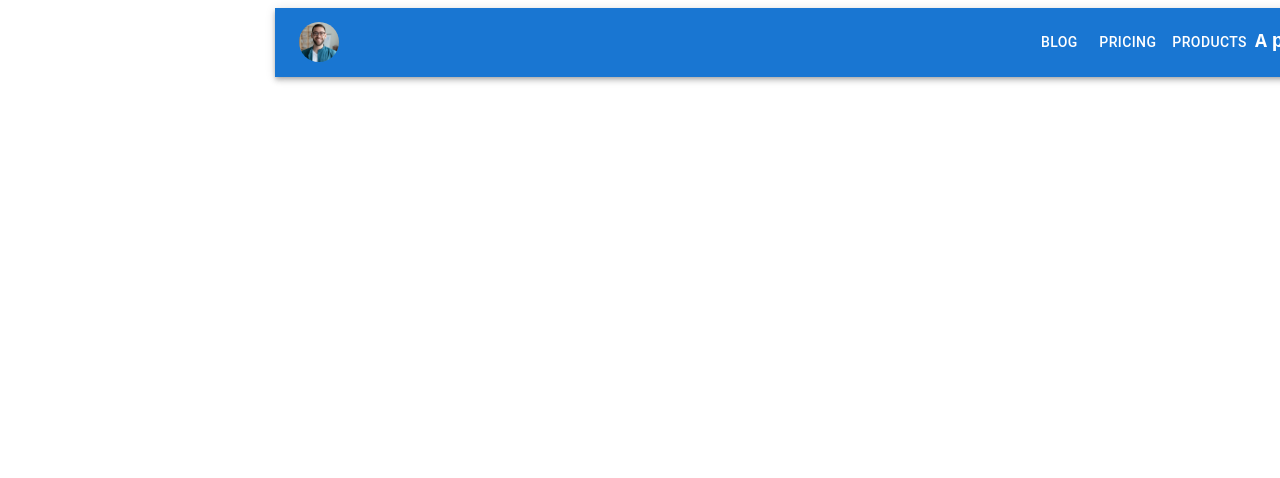
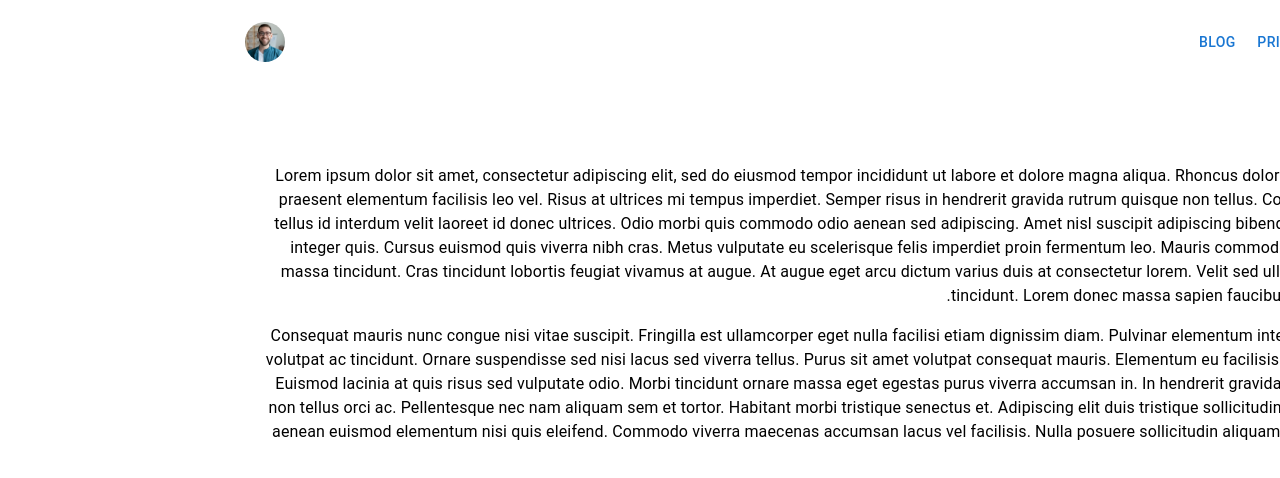
Before and after one commit to fattah-behmadi/UserProfile, a React (Create React App) app: page / in a window 1280 px wide. Shown: the top 478 px of the page. Built offline with nearby package versions, Linux system fonts and the light colour scheme.

Commit message:
complete Structure

```diff
--- a/src/App.tsx
+++ b/src/App.tsx
@@ -3,7 +3,6 @@ import TheNavbar from "./components/layouts/TheNabar";
 import React from "react";
 import TheSidebar from "./components/layouts/TheSideBar";
 import TheContent from "./components/layouts/TheContent";
-import ResponsiveAppBar from "./components/base/test";
 
 export default function App() {
   const [open, setOpen] = React.useState(false);
@@ -13,11 +12,17 @@ export default function App() {
   };
 
   return (
-    <Container maxWidth="lg" sx={{ display: "flex" }}>
-      {/* <TheNavbar isOpenSidebar={open} handlerOpenSidebar={openSidebar} />
-      <TheSidebar handlerCloseSidebar={openSidebar} isOpen={open} />
-      <TheContent /> */}
-      <ResponsiveAppBar />
+    <Container
+      maxWidth="xl"
+      sx={{ display: "flex", flexDirection: "column" }}
+      disableGutters
+    >
+      <TheNavbar isOpenSidebar={open} handlerOpenSidebar={openSidebar} />
+
+      <Container maxWidth="xl" sx={{ display: "flex" }} disableGutters>
+        <TheSidebar handlerCloseSidebar={openSidebar} isOpen={open} />
+        <TheContent />
+      </Container>
     </Container>
   );
 }
--- a/src/components/base/test.tsx
+++ b/src/components/base/test.tsx
@@ -5,7 +5,6 @@ import Toolbar from "@mui/material/Toolbar";
 import IconButton from "@mui/material/IconButton";
 import Typography from "@mui/material/Typography";
 import Menu from "@mui/material/Menu";
-import Container from "@mui/material/Container";
 import Avatar from "@mui/material/Avatar";
 import Button from "@mui/material/Button";
 import Tooltip from "@mui/material/Tooltip";
@@ -52,7 +51,6 @@ const ResponsiveAppBar = () => {
 
   return (
     <AppBar position="static">
-      <Container maxWidth="xl">
       <Toolbar disableGutters>
         <IconButton sx={{ display: { xs: "none", md: "flex" }, mr: 1 }}>
           <AiFillApple />
@@ -177,7 +175,6 @@ const ResponsiveAppBar = () => {
           </Menu>
         </Box>
       </Toolbar>
-      </Container>
     </AppBar>
   );
 };
--- a/src/components/layouts/TheNabar.tsx
+++ b/src/components/layouts/TheNabar.tsx
@@ -1,33 +1,23 @@
 import * as React from "react";
-import { styled } from "@mui/material/styles";
-import MuiAppBar, { AppBarProps as MuiAppBarProps } from "@mui/material/AppBar";
-import Toolbar from "@mui/material/Toolbar";
+import ToolBar from "@mui/material/Toolbar";
 import Typography from "@mui/material/Typography";
 import IconButton from "@mui/material/IconButton";
 import { FiMenu } from "react-icons/fi";
 
+import Box from "@mui/material/Box";
+import Menu from "@mui/material/Menu";
+import Avatar from "@mui/material/Avatar";
+import Button from "@mui/material/Button";
+import Tooltip from "@mui/material/Tooltip";
+import MenuItem from "@mui/material/MenuItem";
 
-interface AppBarProps extends MuiAppBarProps {
-  open?: boolean;
-}
+import { AiFillApple } from "react-icons/ai";
+import { ListItemIcon } from "@mui/material";
+import { useEffect } from "react";
+import { useState } from "react";
 
-const AppBar = styled(MuiAppBar, {
-  shouldForwardProp: (prop) => prop !== "open",
-})<AppBarProps>(({ theme, open }) => ({
-  zIndex: theme.zIndex.drawer + 1,
-  transition: theme.transitions.create(["width", "margin"], {
-    easing: theme.transitions.easing.sharp,
-    duration: theme.transitions.duration.leavingScreen,
-  }),
-  ...(open && {
-    marginRight: '240px',
-    width: `calc(100% - 240px)`,
-    transition: theme.transitions.create(["width", "margin"], {
-      easing: theme.transitions.easing.sharp,
-      duration: theme.transitions.duration.enteringScreen,
-    }),
-  }),
-}));
+const pages = ["Products", "Pricing", "Blog"];
+const settings = ["Profile", "Account", "Dashboard", "Logout"];
 
 interface props {
   isOpenSidebar: boolean;
@@ -37,29 +27,163 @@ export default function TheNavbar({
   isOpenSidebar,
   handlerOpenSidebar,
 }: props) {
+  const [userAvatar, setUserAvatar] = useState<string>();
+  useEffect(() => {
+    import("../../assets/img/user.jpg").then((image) =>
+      setUserAvatar(image.default)
+    );
+  }, []);
+
+  const [anchorElNav, setAnchorElNav] = React.useState<null | HTMLElement>(
+    null
+  );
+  const [anchorElUser, setAnchorElUser] = React.useState<null | HTMLElement>(
+    null
+  );
+
+  const handleOpenNavMenu = (event: React.MouseEvent<HTMLElement>) => {
+    setAnchorElNav(event.currentTarget);
+  };
+  const handleOpenUserMenu = (event: React.MouseEvent<HTMLElement>) => {
+    setAnchorElUser(event.currentTarget);
+  };
+
+  const handleCloseNavMenu = () => {
+    setAnchorElNav(null);
+  };
+
+  const handleCloseUserMenu = () => {
+    setAnchorElUser(null);
+  };
+
   return (
     <>
-      <AppBar position="fixed" open={isOpenSidebar}>
-        <Toolbar>
+      <Box>
+        <ToolBar
+          sx={{
+            width: "inherit",
+            maxHeight: "4.25rem",
+            px: "1rem",
+          }}
+        >
           <IconButton
             color="inherit"
-            aria-label="open drawer"
-            onClick={handlerOpenSidebar}
-            edge="start"
             sx={{
+              display: { xs: "none", md: "flex" },
+              mr: 1,
               ...(isOpenSidebar && { display: "none" }),
             }}
+            onClick={handlerOpenSidebar}
           >
-            <FiMenu />
+            <AiFillApple />
           </IconButton>
 
-          <Typography variant="h6" noWrap component="div" sx={{
-            mr:'auto'
-          }}>
-            Navbar
+          {/* Nav Items */}
+          <Box sx={{ flexGrow: 1, display: { xs: "flex", md: "none" } }}>
+            <IconButton
+              size="large"
+              aria-label="account of current user"
+              aria-controls="menu-appbar"
+              aria-haspopup="true"
+              onClick={handleOpenNavMenu}
+              color="inherit"
+            >
+              <FiMenu />
+            </IconButton>
+            <Menu
+              id="menu-appbar"
+              anchorEl={anchorElNav}
+              anchorOrigin={{
+                vertical: "bottom",
+                horizontal: "left",
+              }}
+              keepMounted
+              transformOrigin={{
+                vertical: "top",
+                horizontal: "left",
+              }}
+              open={Boolean(anchorElNav)}
+              onClose={handleCloseNavMenu}
+              sx={{
+                display: { xs: "block", md: "none" },
+              }}
+            >
+              {pages.map((page) => (
+                <MenuItem key={page} onClick={handleCloseNavMenu}>
+                  <Typography textAlign="center">{page}</Typography>
+                </MenuItem>
+              ))}
+            </Menu>
+          </Box>
+
+          <ListItemIcon sx={{ display: { xs: "flex", md: "none" }, mr: 1 }}>
+            <AiFillApple />
+          </ListItemIcon>
+
+          <Typography
+            variant="h5"
+            noWrap
+            component="a"
+            href=""
+            sx={{
+              mr: 2,
+              display: { xs: "flex", md: "none" },
+              flexGrow: 1,
+              fontFamily: "monospace",
+              fontWeight: 700,
+              letterSpacing: ".3rem",
+              color: "inherit",
+              textDecoration: "none",
+            }}
+          >
+            Apple
           </Typography>
-        </Toolbar>
-      </AppBar>
+
+          {/* Nav Items sm */}
+          <Box sx={{ flexGrow: 1, display: { xs: "none", md: "flex" } }}>
+            {pages.map((page) => (
+              <Button
+                key={page}
+                onClick={handleCloseNavMenu}
+                sx={{ my: 2, display: "block" }}
+              >
+                {page}
+              </Button>
+            ))}
+          </Box>
+
+          {/* Show Setting popup */}
+          <Box sx={{ flexGrow: 0 }}>
+            <Tooltip title="Open settings">
+              <IconButton onClick={handleOpenUserMenu} sx={{ p: 0 }}>
+                <Avatar alt="Remy Sharp" src={userAvatar} />
+              </IconButton>
+            </Tooltip>
+            <Menu
+              sx={{ mt: "45px" }}
+              id="menu-appbar"
+              anchorEl={anchorElUser}
+              anchorOrigin={{
+                vertical: "top",
+                horizontal: "right",
+              }}
+              keepMounted
+              transformOrigin={{
+                vertical: "top",
+                horizontal: "right",
+              }}
+              open={Boolean(anchorElUser)}
+              onClose={handleCloseUserMenu}
+            >
+              {settings.map((setting) => (
+                <MenuItem key={setting} onClick={handleCloseUserMenu}>
+                  <Typography textAlign="center">{setting}</Typography>
+                </MenuItem>
+              ))}
+            </Menu>
+          </Box>
+        </ToolBar>
+      </Box>
     </>
   );
 }
--- a/src/components/layouts/TheSideBar.tsx
+++ b/src/components/layouts/TheSideBar.tsx
@@ -1,16 +1,14 @@
 import * as React from "react";
-import { styled,  Theme, CSSObject } from "@mui/material/styles";
+import { styled, Theme, CSSObject } from "@mui/material/styles";
 import Box from "@mui/material/Box";
 import MuiDrawer from "@mui/material/Drawer";
-import  { AppBarProps as MuiAppBarProps } from "@mui/material/AppBar";
+import { AppBarProps as MuiAppBarProps } from "@mui/material/AppBar";
 import IconButton from "@mui/material/IconButton";
 
-import {
-  MdKeyboardArrowLeft,
-  MdKeyboardArrowRight,
-} from "react-icons/md";
+import { MdKeyboardArrowLeft, MdKeyboardArrowRight } from "react-icons/md";
 
 import SidebarListItems from "../childs-components/TheSidebar/SidebarListItems";
+import { Container } from "@mui/system";
 
 const drawerWidth = 240;
 const openedMixin = (theme: Theme): CSSObject => ({
@@ -39,7 +37,6 @@ const DrawerHeader = styled("div")(({ theme }) => ({
   alignItems: "center",
   justifyContent: "flex-end",
   padding: theme.spacing(0, 1),
-  // necessary for content to be below app bar
   ...theme.mixins.toolbar,
 }));
 
@@ -54,6 +51,11 @@ const Drawer = styled(MuiDrawer, {
   flexShrink: 0,
   whiteSpace: "nowrap",
   boxSizing: "border-box",
+
+  "& .MuiPaper-root": {
+    position:'relative'
+  },
+
   ...(open && {
     ...openedMixin(theme),
     "& .MuiDrawer-paper": openedMixin(theme),
@@ -73,11 +75,11 @@ export default function TheSidebar({ handlerCloseSidebar, isOpen }: props) {
     <Box sx={{ display: "flex" }}>
       {/* The sidebar */}
 
-      <Drawer variant="permanent" open={isOpen}  anchor="right" >
+      <Drawer variant="permanent" open={isOpen} anchor="right">
         {/* Header Sidebar */}
         <DrawerHeader>
           <IconButton onClick={handlerCloseSidebar}>
-            {isOpen ? <MdKeyboardArrowRight /> : <MdKeyboardArrowLeft /> }
+            {isOpen ? <MdKeyboardArrowRight /> : <MdKeyboardArrowLeft />}
           </IconButton>
         </DrawerHeader>
 
```
Lines whose indentation alone changed are shown as unchanged.
